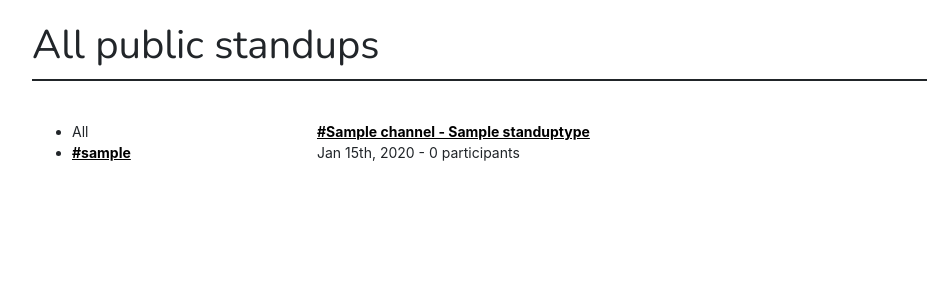
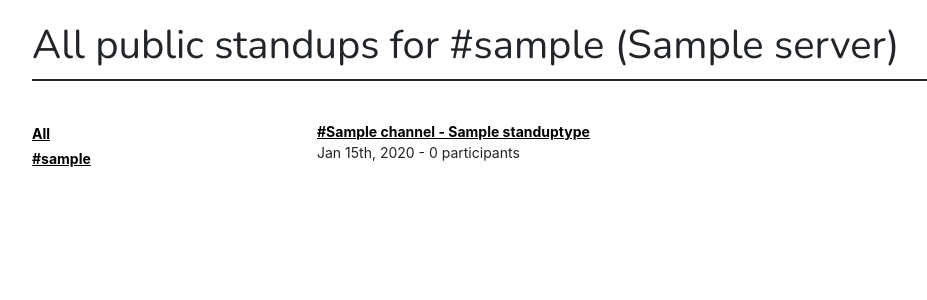
Before and after one commit to fijter/discord-standupbot, a Django app: a page that uses standup/templates/standups.html in a window 1280 px wide. Shown: the part 59-359 px from the top of the page, without its empty margins (53-980 px from the left). Run offline with Django 3.2, Linux system fonts and the light colour scheme; tables that the repository leaves empty hold one stand-in row (values such as "Sample post"); some libraries are stand-ins or nearby versions.

Commit message:
additional navigation

```diff
--- a/standup/static/css/custom.css
+++ b/standup/static/css/custom.css
@@ -71,3 +71,13 @@ nav a {
 .pagination {
     margin-top: 50px;
 }
+
+ul {
+    margin: 0;
+    padding: 0;
+    list-style-type: none;
+}
+
+ul li {
+    padding: 2px 0;
+}
--- a/standup/templates/standups.html
+++ b/standup/templates/standups.html
@@ -2,17 +2,17 @@
 {% block title %}All public standups{% endblock %}
 {% block content %}
 
-<h1>All public standups</h1>
+<h1>All public standups{% if channel %} for #{{channel.slug}} ({{channel.server.name}}){% endif %}</h1>
 <div class="row">
-    <div class="col-4 col-md-3">
+    <div class="col-12 col-md-3">
         <ul>
-            <li>All</li>
-            {% for channel in channels %}
-            <li><a href="?channel={{channel}}">#{{channel}}</a></li>
+            <li><a href="/">All</a></li>
+            {% for channel, server in channels %}
+            <li><a href="?channel={{channel}}&server={{server}}">#{{channel}}</a></li>
             {% endfor %}
         </ul>
     </div>
-    <div class="col-8 col-md-9">
+    <div class="col-12 col-md-9">
         {% for standup in standups %}
         <p>
             <a href="{{standup.get_public_url}}">#{{standup.event.channel.name}} - {{standup.event.standup_type.name}}</a><br>
--- a/standup/views.py
+++ b/standup/views.py
@@ -11,11 +11,25 @@ class HomeView(ListView):
     paginate_by = 50
     paginate_orphans = 4
     context_object_name = 'standups'
-    queryset = models.Standup.objects.filter(event__standup_type__private=False).order_by('-created_at')
+
+    def get_queryset(self, bypass=False):
+        qs = models.Standup.objects.filter(event__standup_type__private=False).order_by('-created_at')
+
+        if bypass:
+            return qs
+
+        if self.request.GET.get('server'):
+            qs = qs.filter(event__channel__server__slug=self.request.GET.get('server'))
+        if self.request.GET.get('channel'):
+            qs = qs.filter(event__channel__slug=self.request.GET.get('channel'))
+
+        return qs
 
     def get_context_data(self, **kwargs):
         context = super(HomeView, self).get_context_data(**kwargs)
-        context['channels'] = set(self.get_queryset().values_list('event__channel__slug', flat=True))
+        context['channels'] = set(self.get_queryset(bypass=True).values_list('event__channel__slug', 'event__channel__server__slug').order_by('event__channel__server__slug', 'event__channel__slug'))
+        if self.request.GET.get('channel') and self.request.GET.get('server'):
+            context['channel'] = models.Channel.objects.get(slug=self.request.GET.get('channel'), server__slug=self.request.GET.get('server'))
         return context
 
 
```
